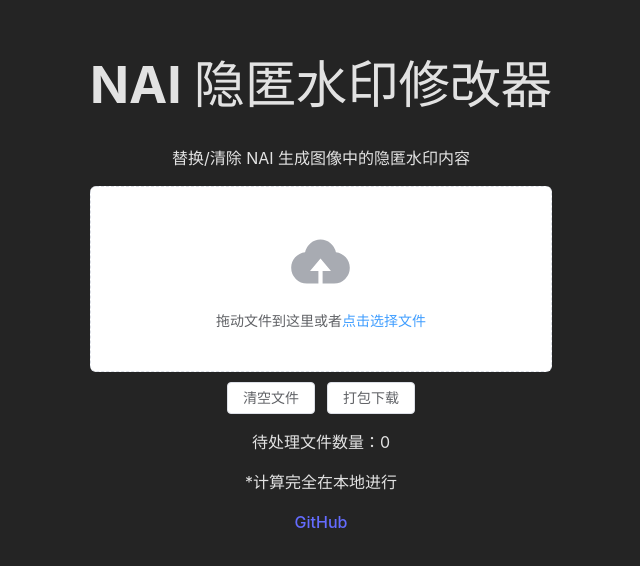
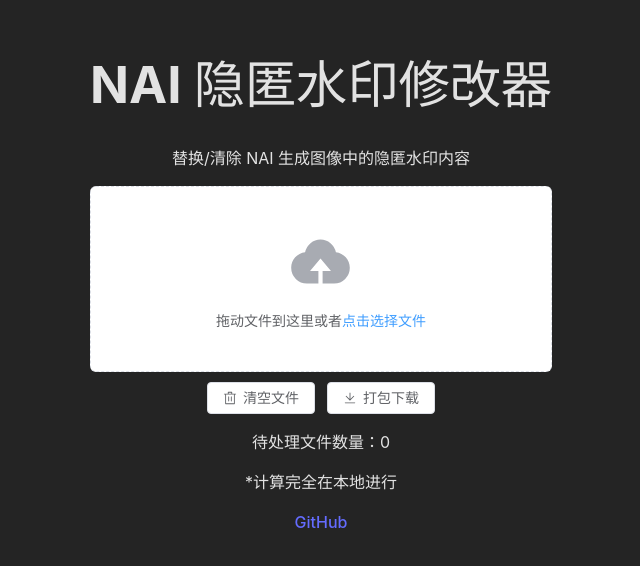
Before and after one commit to Exception0x0194/NAI-Watermark-Destroyer, a Vue app: page / in a window 1280 px wide. Shown: the part 122-688 px from the top of the page, without its empty margins (319-959 px from the left). Built offline with nearby package versions, Linux system fonts and the light colour scheme.

Commit message:
添加了按钮图标

```diff
--- a/src/components/ImageZipper.vue
+++ b/src/components/ImageZipper.vue
@@ -8,8 +8,8 @@
         <div class="el-upload__text">拖动文件到这里或者<em>点击选择文件</em></div>
       </el-upload>
     </div>
-    <el-button @click="clearFiles">清空文件</el-button>
-    <el-button @click="downloadZip">打包下载</el-button>
+    <el-button @click="clearFiles" :icon="Delete">清空文件</el-button>
+    <el-button @click="downloadZip" :icon="Download">打包下载</el-button>
 
     <p>待处理文件数量：{{ files.length }}</p>
 
@@ -24,7 +24,7 @@
 import JSZip from 'jszip';
 import { embedStealthExif } from '../utils.js';
 import { ElMessage } from "element-plus";
-import { UploadFilled } from "@element-plus/icons-vue";
+import { Delete, Download, UploadFilled } from "@element-plus/icons-vue";
 
 const availableImgExt = ["png"];
 const files = ref<File[]>([]);
```
